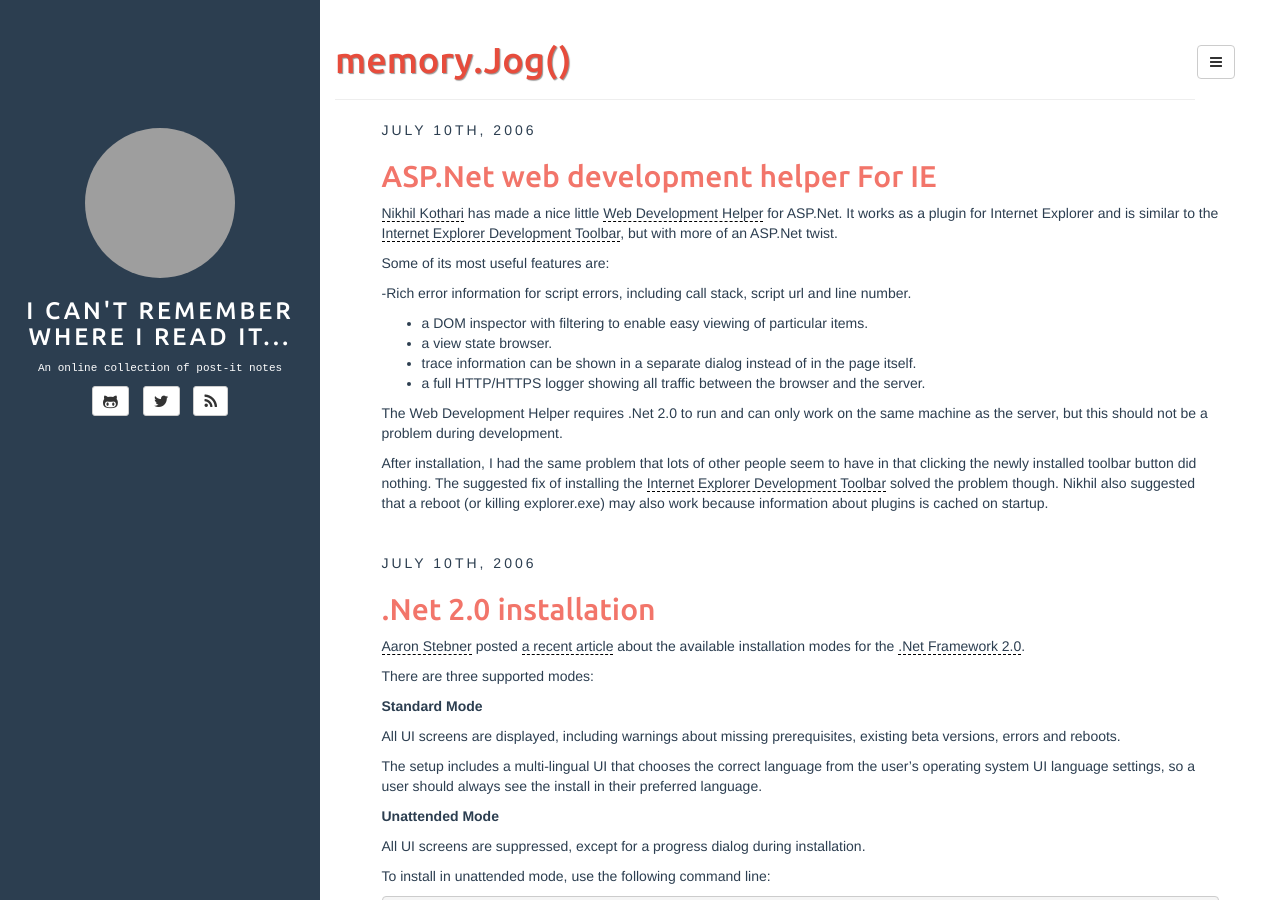
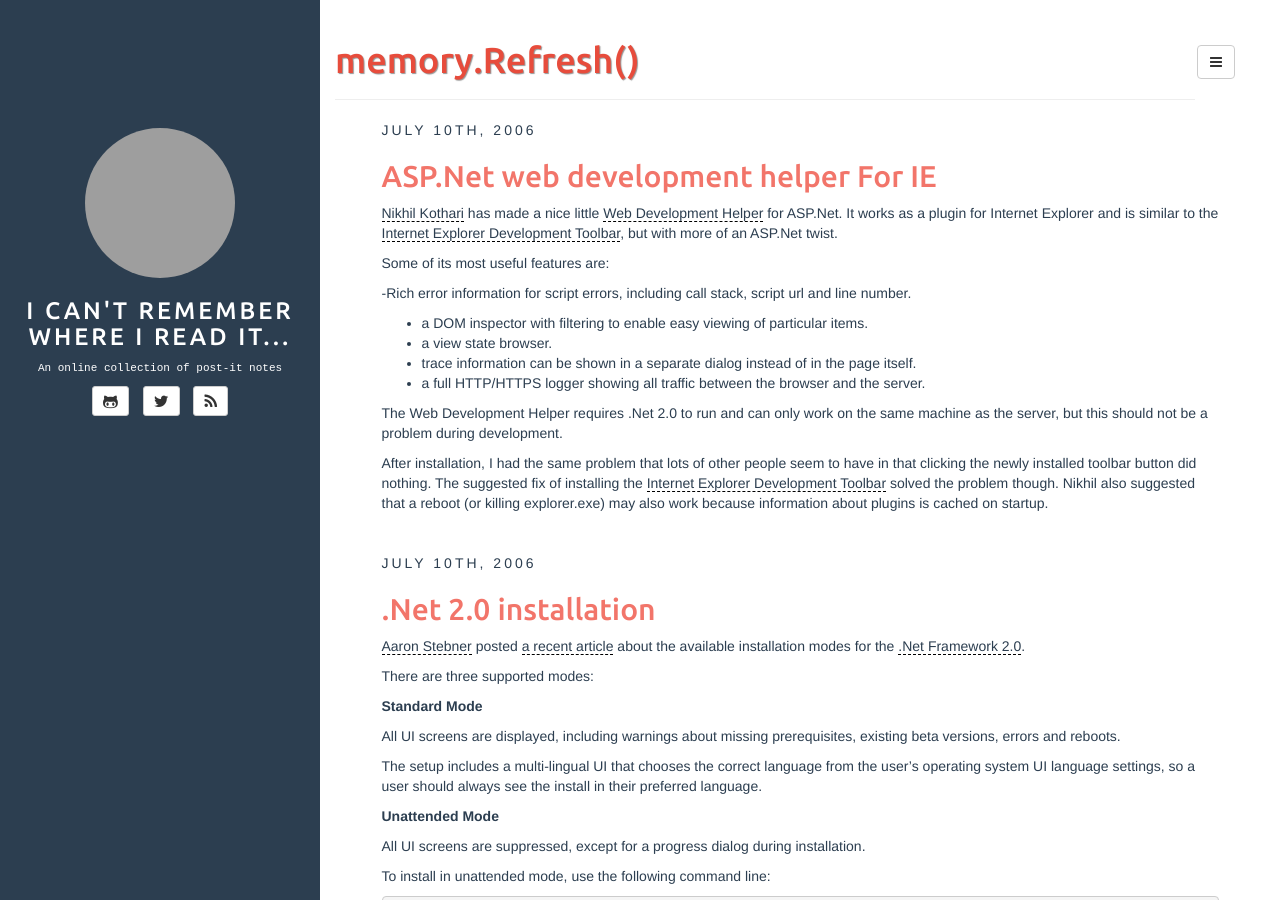
Before and after one commit to adrianbanks/adrianbanks.github.io, a Jekyll site: the page built from index.html, in a window 1280 px wide and 900 px high. Built offline with Jekyll 4.4.1, drawn with Linux system fonts in a browser that asks for light colours; the list of posts is cut into pages by our own code; grey boxes are pictures that could not be loaded.

Commit message:
Change the site title

```diff
--- a/_config.yml
+++ b/_config.yml
@@ -16,7 +16,7 @@ defaults:
     scope:
       path: "" # empty string for all files
     values:
-      title: memory.Jog()
+      title: memory.Refresh()
 
 description: Stylish Jekyll Theme
 author:
```
